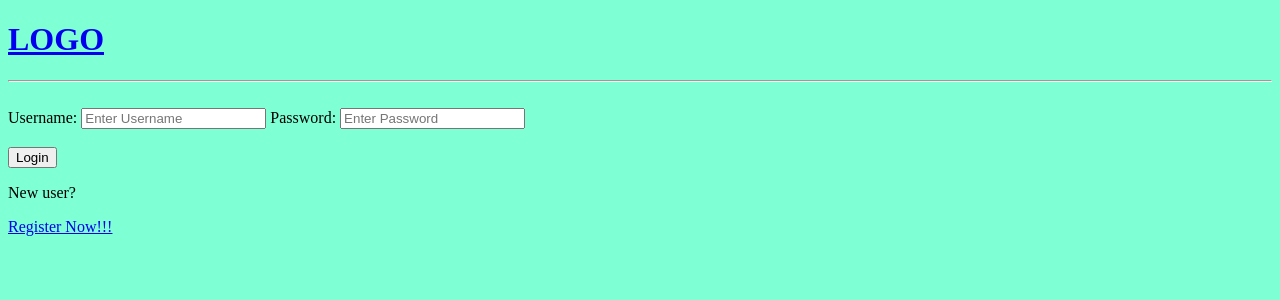
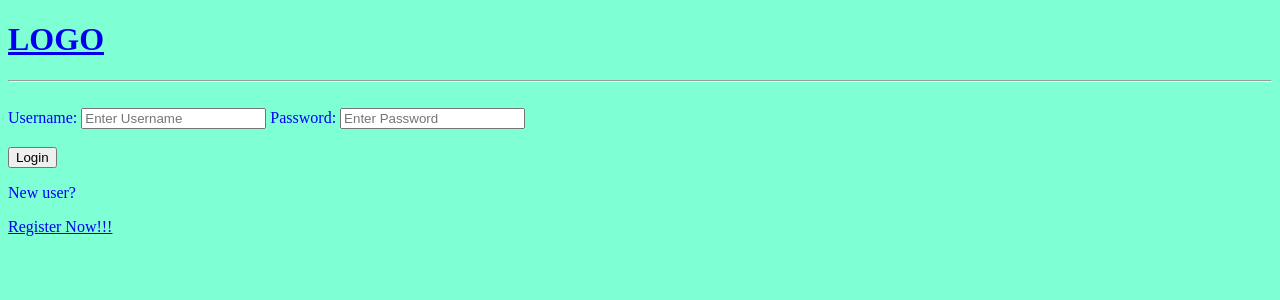
Before and after one commit to NAVDEEP-RAJ/Django-Practise, a Django app: a page that uses Django-Practise/studybuddy/studbud/templates/main.html in a window 1280 px wide. Shown: the top 300 px of the page. Run offline with Django 4.2, Linux system fonts and the light colour scheme.

Commit message:
Update main.css

```diff
--- a/Django-Practise/studybuddy/studbud/static/styles/main.css
+++ b/Django-Practise/studybuddy/studbud/static/styles/main.css
@@ -1,3 +1,4 @@
 body{
     background-color: aquamarine;
+    color : blue
 }
```
